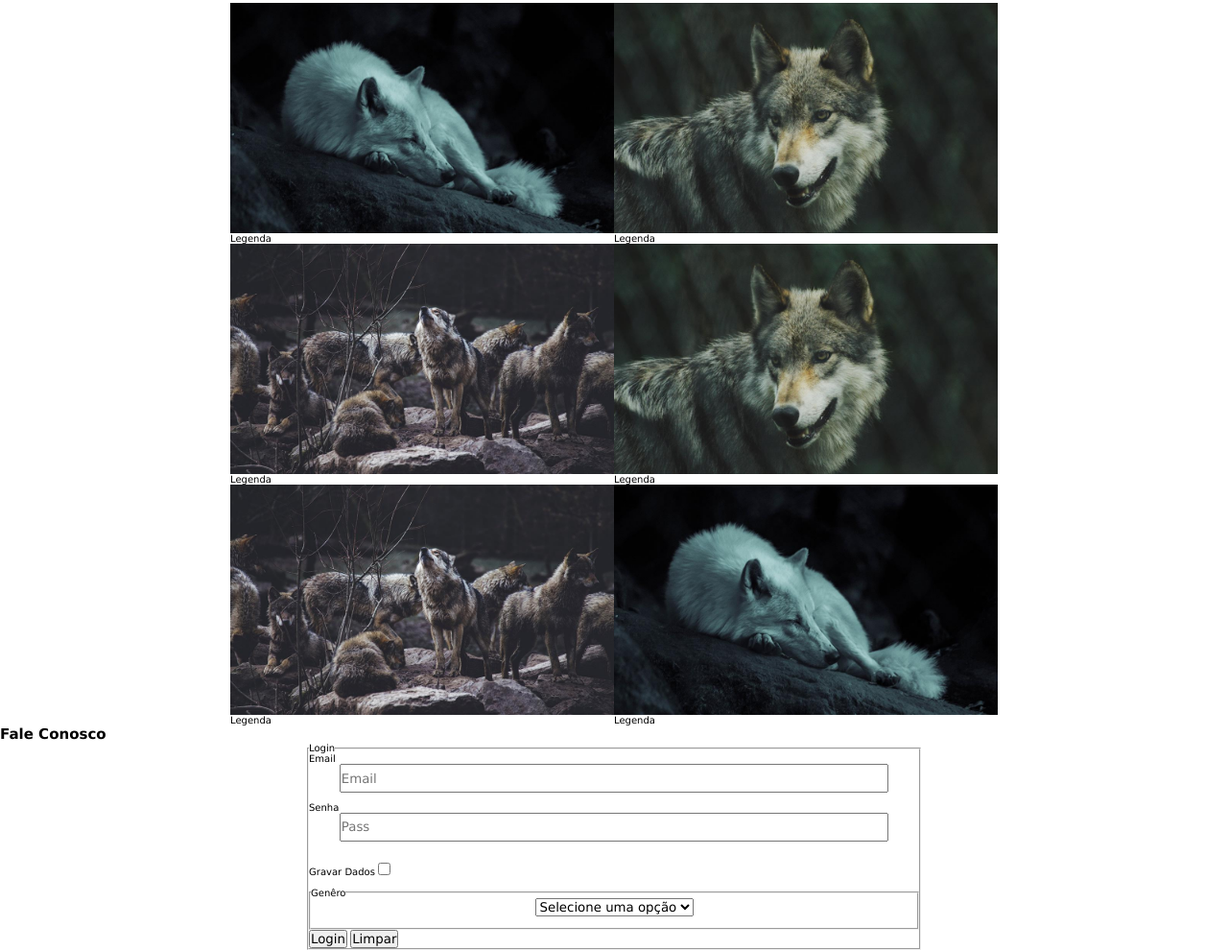
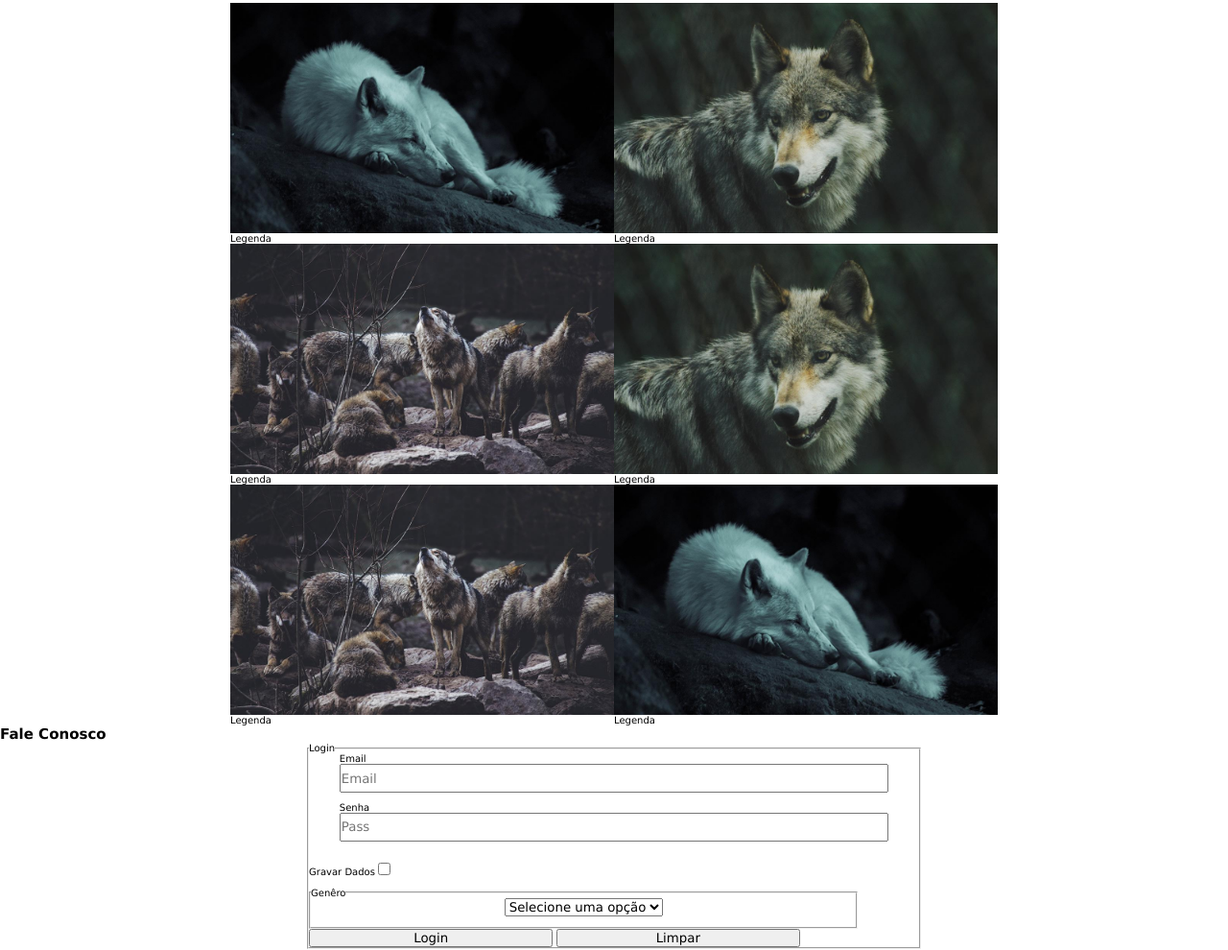
Before and after one commit to 1TDSPF/rm99364, a plain HTML site: page index.html in a window 1280 px wide. Shown: the part 544-1534 px from the top of the page at 96% size. Drawn offline with Linux system fonts and the light colour scheme.

Commit message:
nem sei oq eu mudei

```diff
--- a/css/estilo.css
+++ b/css/estilo.css
@@ -67,3 +67,14 @@ td[colspan],[rowspan]{
     display: block;
     margin: 0 auto 2% auto;
 }
+.rodape form div fieldset{
+    width: 90%;
+}
+
+.lbl-txt{
+    margin: auto 5%;
+}
+
+.rodape form div button{
+    width: 40%;
+}
--- a/index.html
+++ b/index.html
@@ -61,7 +61,7 @@
             <fieldset>
                 <legend>Login</legend>
                 <div>
-                    <label for="idEmail">Email</label>
+                    <label class="lbl-txt" for="idEmail">Email</label>
                     <input type="email" name="txtEmail" id="idEmail" placeholder="Email" required>
                 </div>
                 <!--
@@ -70,7 +70,7 @@
                     <input type="text" name="txtNm" id="idNm" placeholder="Nome" required>
                 </div>
                 -->
-                    <label for="idPass">Senha</label>
+                    <label class="lbl-txt" for="idPass">Senha</label>
                     <input type="password" name="txtPass" placeholder="Pass"
                         pattern="(?=.*\d)(?=.*[a-z])(?=.*[A-Z].){8,}"
                         title="Precisa conter no mínimo um número e 8 caractéres e um maíusculo e um em minusculo.">
```
